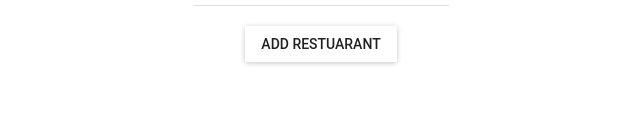
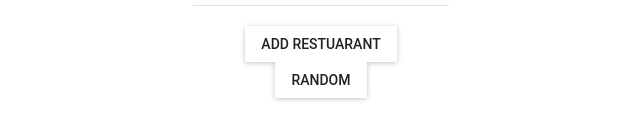
Before and after one commit to ahorrocks2/whatSoundsGoodToYou, a React (Create React App) app: page / in a window 1280 px wide. Shown: the part 264-404 px from the top of the page, without its empty margins (319-959 px from the left). Built offline with nearby package versions, Linux system fonts and the light colour scheme.

Commit message:
add ability to get a restaurant at random that is not included in your list

```diff
--- a/package.json
+++ b/package.json
@@ -5,7 +5,9 @@
   "dependencies": {
     "react": "^15.6.1",
     "react-dom": "^15.6.1",
-    "react-scripts": "1.0.12"
+    "react-scripts": "1.0.12",
+    "request": "^2.81.0",
+    "request-promise": "^4.2.1"
   },
   "scripts": {
     "start": "react-scripts start",
--- a/src/App.js
+++ b/src/App.js
@@ -1,4 +1,5 @@
 import React, { Component } from 'react';
+import rp from 'request-promise';
 import MuiThemeProvider from 'material-ui/styles/MuiThemeProvider';
 
 import './App.css';
@@ -13,7 +14,8 @@ import Roulette from './Roulette';
 class App extends Component {
 	state = {
 		restaurants: [],
-		randomRestaurant: {}
+		randomRestaurant: {},
+		menuUrl: ''
 	};
 
 	static PropTypes = {
@@ -43,6 +45,34 @@ class App extends Component {
 		});
 	};
 
+	generateRandomRestaurant = async () => {
+		const listOfRestaurants = await rp({
+			method: 'GET',
+			uri: 'https://developers.zomato.com/api/v2.1/search?entity_id=286&entity_type=city&count=20&lat=-122.6804827&lon=45.5505162&radius=4000',
+			headers: {
+				'Accept': 'application/json',
+				'user-key': API_KEY
+			},
+			json: true
+		});
+
+		const randomIndex = Math.floor(Math.random() * 20);
+		const restaurant = listOfRestaurants.restaurants[randomIndex].restaurant;
+
+		const randomRestaurant = {
+			name: restaurant.name,
+			type: restaurant.cuisines,
+			hood: restaurant.location.locality
+		}
+
+		this.setState(state => {
+			return {
+				randomRestaurant,
+				menuUrl: restaurant.menu_url
+			}
+		});
+	}
+
 	render() {
 		return (
 			<MuiThemeProvider>
@@ -62,8 +92,10 @@ class App extends Component {
 					<Roulette
 						restaurants={this.state.restaurants}
 						resultObject={this.state.randomRestaurant}
+						menuUrl={this.state.menuUrl}
 						handleRestaurantRoulette={() => this.selectRandomRestaurant(this.state.restaurants.length)}
-						/>
+						generateRandomRestaurant={() => this.generateRandomRestaurant()}
+					/>
 				</div>
 			</MuiThemeProvider>
 		);
--- a/src/Roulette.js
+++ b/src/Roulette.js
@@ -3,13 +3,21 @@ import RaisedButton from 'material-ui/RaisedButton';
 
 const Roulette = props => {
   const result = props.resultObject.name ? true : false;
+  const menu = props.menuUrl.length > 0 ? true : false;
 
 	return (
 		<div className="App">
-      {
-        (props.restaurants.length > 0) && <RaisedButton onClick={props.handleRestaurantRoulette} label='ROULETTE' />
-      }
+      <div>
+        {
+          (props.restaurants.length > 0) && <RaisedButton onClick={props.handleRestaurantRoulette} label='ROULETTE' />
+        }
+      </div>
+      <div>
+        <RaisedButton onClick={props.generateRandomRestaurant} label='RANDOM' />
+      </div>
+
 			{result && <h1>You must go to: {props.resultObject.name}</h1>}
+      {menu && <h2>Check out the <a href={props.menuUrl}>menu.</a></h2>}
 		</div>
 	);
 };
```
